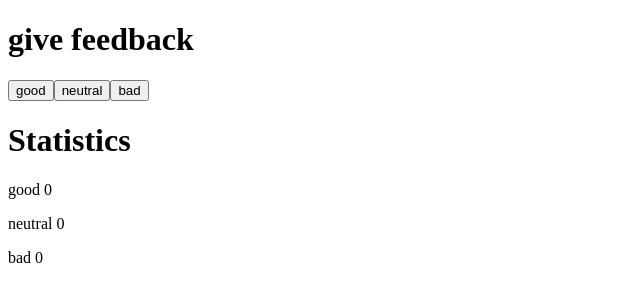
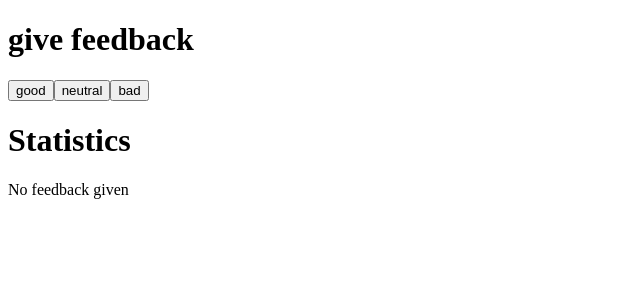
Before and after one commit to Youssef-Alsa3ed/fso, a React (Vite) app in the folder part1/courseinfo/: page / in a window 1280 px wide. Shown: the top 302 px of the page, without its empty margins (0-640 px from the left). Built offline with nearby package versions, Linux system fonts and the light colour scheme.

Commit message:
1.9: unicafe step 4

```diff
--- a/part1/courseinfo/src/App.jsx
+++ b/part1/courseinfo/src/App.jsx
@@ -9,9 +9,7 @@ const Statistics = ({ good, bad, neutral }) => {
     return (
       <>
         <h1>Statistics</h1>
-        <p>good {good}</p>
-        <p>neutral {neutral}</p>
-        <p>bad {bad}</p>
+        <p>No feedback given</p>
       </>
     );
   }
```
